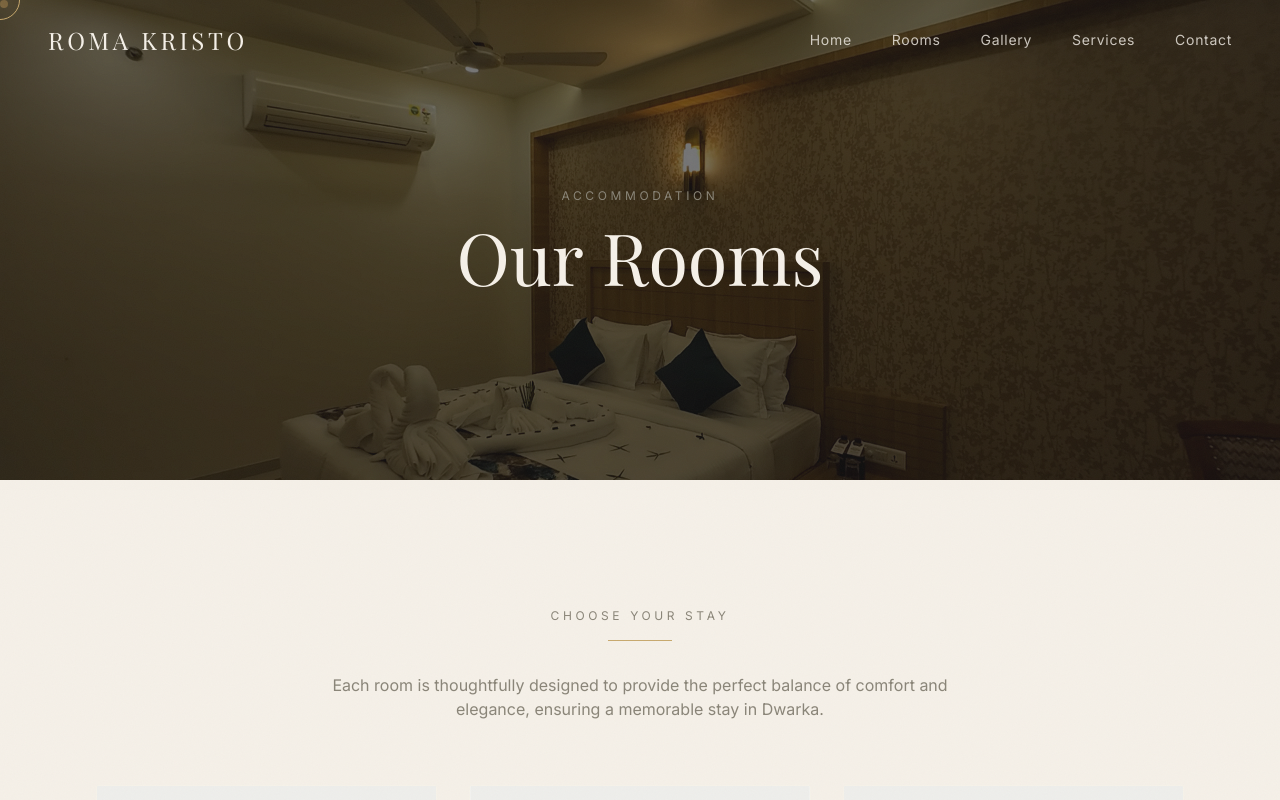
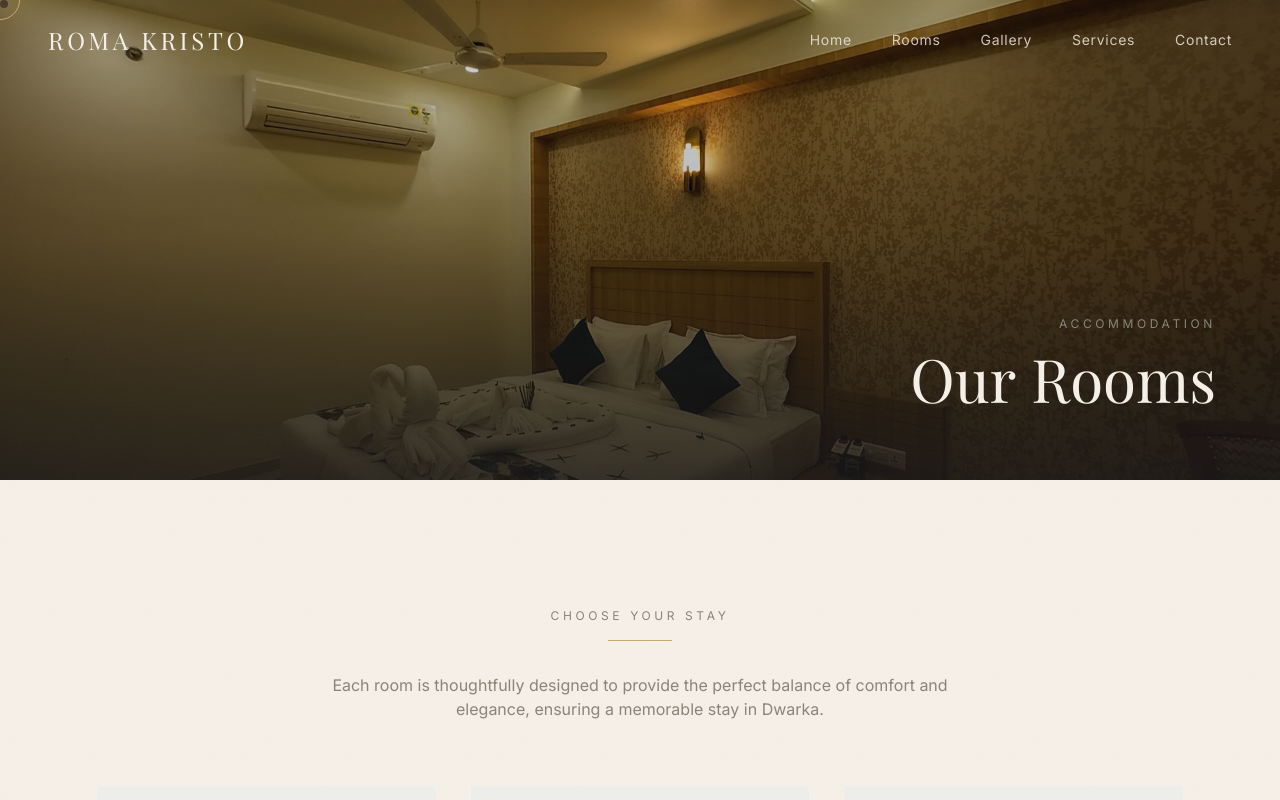
Before and after one commit to mitanshukotadiya/hotel-romakristo, a Next.js app in the folder hotel-roma-kristo/: page /rooms in a window 1280 px wide. Shown: the top 800 px of the page. Built offline with nearby package versions, Linux system fonts and the light colour scheme; a web font is replaced by a local one.

Commit message:
feat: implement RoomsPageContent and reusable AnimatedText component

```diff
--- a/hotel-roma-kristo/src/app/rooms/RoomsPageContent.tsx
+++ b/hotel-roma-kristo/src/app/rooms/RoomsPageContent.tsx
@@ -37,7 +37,7 @@ export default function RoomsPageContent() {
   return (
     <>
       {/* Hero */}
-      <section className="relative h-[60vh] flex items-center justify-center overflow-hidden">
+      <section className="relative h-[60vh] overflow-hidden">
         <div ref={heroImageRef} className="absolute inset-0 -top-12 -bottom-12">
           <Image
             src="/images/room_4.jpg"
@@ -48,13 +48,13 @@ export default function RoomsPageContent() {
             quality={85}
           />
         </div>
-        <div className="absolute inset-0 bg-charcoal/60" />
-        <div className="relative z-10 text-center">
-          <p className="accent-label text-cream/70 mb-4">Accommodation</p>
+        <div className="absolute inset-0 bg-gradient-to-t from-charcoal/80 via-charcoal/30 to-charcoal/20" />
+        <div className="absolute bottom-12 right-6 md:bottom-16 md:right-16 z-10 text-right max-w-lg">
+          <p className="accent-label text-cream/80 mb-2 flex justify-end">Accommodation</p>
           <AnimatedText
             text="Our Rooms"
             tag="h1"
-            className="font-playfair text-5xl md:text-7xl text-cream"
+            className="font-playfair text-4xl md:text-5xl lg:text-6xl text-cream leading-tight py-2"
           />
         </div>
       </section>
--- a/hotel-roma-kristo/src/components/ui/AnimatedText.tsx
+++ b/hotel-roma-kristo/src/components/ui/AnimatedText.tsx
@@ -55,8 +55,8 @@ export default function AnimatedText({
   const units = splitBy === "word" ? text.split(" ") : text.split("");
 
   return (
-    <div ref={containerRef} className="overflow-hidden">
-      <Tag className={className}>
+    <div ref={containerRef} className="overflow-visible">
+      <Tag className={`${className} leading-[1.3] pb-2`}>
         {units.map((unit, i) => (
           <span
             key={i}
```
